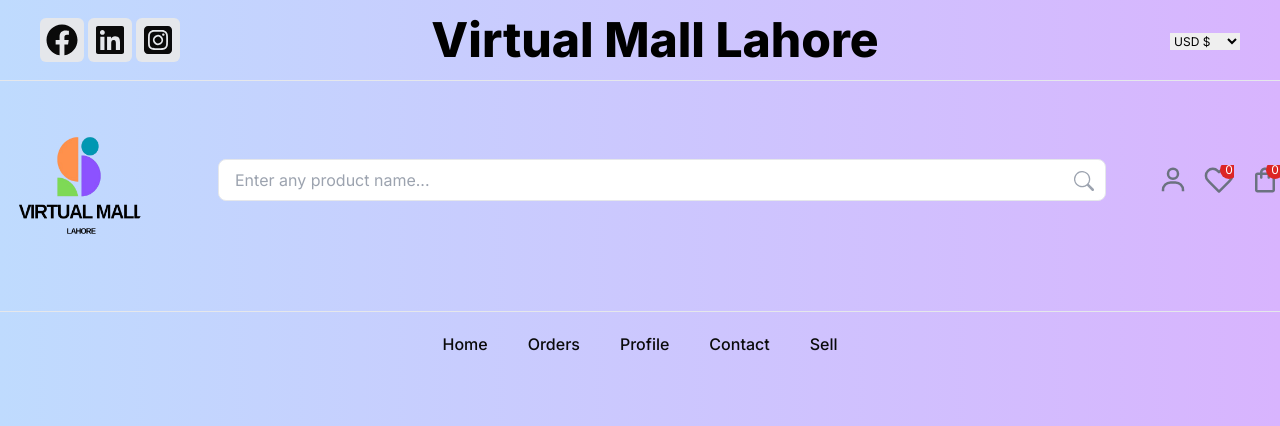
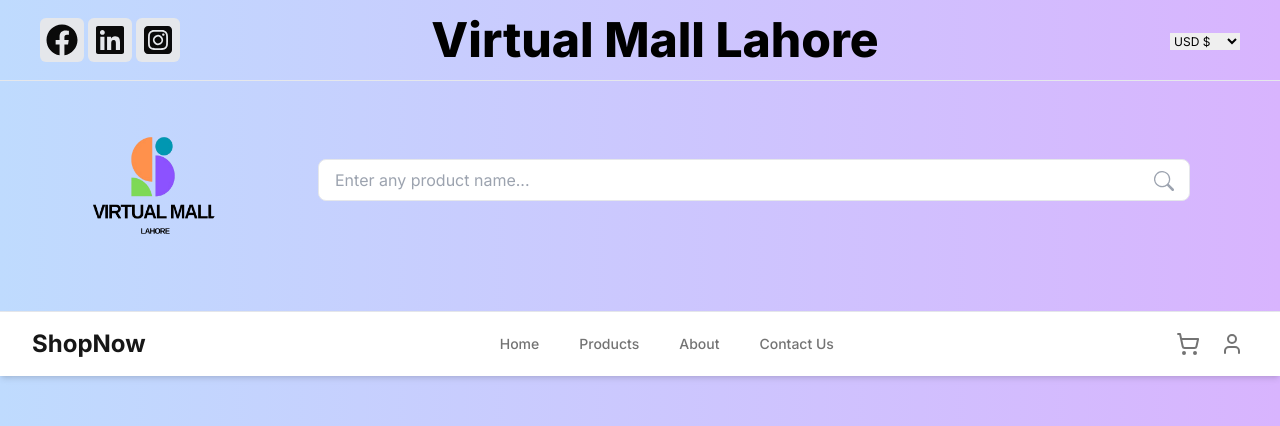
Before and after one commit to sanaa-sys/virtual-mall, a Next.js app: page /home in a window 1280 px wide. Shown: the top 426 px of the page. Built offline with nearby package versions, Linux system fonts and the light colour scheme.

Commit message:
changed functionality of navbar

```diff
--- a/app/cart/page.js
+++ b/app/cart/page.js
@@ -12,11 +12,10 @@
   TableRow,
 } from "@/components/ui/table";
 import { useAppContext } from "../../context/AppContext";
-
-
+import Link from "next/link";
 
 export default function CartPage() {
-    const { cart, setCart} = useAppContext();
+  const { cart, setCart } = useAppContext();
 
   const updateQuantity = (id, newQuantity) => {
     if (newQuantity >= 0) {
@@ -43,7 +42,9 @@
     return (
       <div className="flex flex-col items-center justify-center h-screen">
         <h1 className="text-2xl font-bold mb-4">Your cart is empty</h1>
-        <Button>Continue Shopping</Button>
+        <Link href="/productList" passHref>
+          <Button>Continue Shopping</Button>
+        </Link>
       </div>
     );
   }
--- a/app/productList/page.jsx
+++ b/app/productList/page.jsx
@@ -4,6 +4,7 @@
 import { Grid, Container, CircularProgress, Typography } from "@mui/material";
 import { db } from "../lib/firebase"; // Import the Firestore db object from firebase.js
 import ProductCard from "@/components/ui/productCard";
+import NavBar from "@/components/ui/navbar";
 
 const ProductList = () => {
   const [products, setProducts] = useState([]);
@@ -53,6 +54,7 @@
 
   return (
     <div className="bg-gradient-to-r from-blue-200 to-purple-300">
+      <NavBar />
       <Container>
         <Grid container spacing={4}>
           {products.map((product) => (
@@ -63,7 +65,6 @@
         </Grid>
       </Container>
     </div>
-
   );
 };
 
--- a/components/HeaderTop.jsx
+++ b/components/HeaderTop.jsx
@@ -51,8 +51,8 @@
               name="currency"
               id="currency"
             >
+              <option value="PAK rs">PAK rs</option>
               <option value="USD $">USD $</option>
-              <option value="PAK rs">PAK rs</option>
             </select>
           </div>
         </div>
--- a/components/headermain.jsx
+++ b/components/headermain.jsx
@@ -101,7 +101,7 @@
 
   return (
     <div className="border-b border-gray-200 py-6 bg-gradient-to-r from-blue-200 to-purple-300">
-      <div className="container sm:flex justify-between items-center">
+      <div className="container sm:flex justify-evenly items-center">
         <div className="font-bold text-4xl text-center pr-3 pb-2 sm:pb-0 text-blackish">
           <img
             src="/logo1.png"
@@ -111,10 +111,10 @@
           />
         </div>
 
-        <div className="w-full sm:w-[300px] md:w-[70%] pl-2 relative">
+        <div className="w-full sm:w-[300px] md:w-[70%] pl-2 pr-4 relative">
           <form onSubmit={handleSearch}>
             <input
-              className="border-gray-200 border p-2 px-4 rounded-lg w-full focus:ring-2 focus:ring-purple-500 transition-all"
+              className="border-gray-200 border p-2 px-4 pr-4 rounded-lg w-full focus:ring-2 focus:ring-purple-500 transition-all"
               type="text"
               placeholder="Enter any product name..."
               value={searchTerm}
@@ -123,7 +123,7 @@
             />
             <button type="submit">
               <BsSearch
-                className="absolute right-0 top-0 mr-3 mt-3 text-gray-400"
+                className="absolute right-0 top-0 mr-8 mt-3 text-gray-400"
                 size={20}
               />
             </button>
@@ -146,31 +146,6 @@
             </div>
           )}
         </div>
-
-        <div className="hidden lg:flex gap-4 text-gray-500 text-[30px] pl-1">
-          <BiUser
-            onClick={() => handleRedirect("/signup")}
-            className="cursor-pointer"
-          />
-          <div
-            className="relative cursor-pointer"
-            onClick={() => handleRedirect("/wishlist")}
-          >
-            <FiHeart />
-            <div className="bg-red-600 rounded-full absolute top-0 right-0 w-[18px] h-[18px] text-[12px] text-white grid place-items-center translate-x-1 -translate-y-1">
-              0
-            </div>
-          </div>
-          <div
-            className="relative cursor-pointer"
-            onClick={() => handleRedirect("/cart")}
-          >
-            <MdOutlineShoppingBag />
-            <div className="bg-red-600 rounded-full absolute top-0 right-0 w-[18px] h-[18px] text-[12px] text-white grid place-items-center translate-x-1 -translate-y-1">
-              0
-            </div>
-          </div>
-        </div>
       </div>
 
       {/* Render Search Results */}
--- a/components/ui/navbar.jsx
+++ b/components/ui/navbar.jsx
@@ -1,46 +1,136 @@
-import React from "react";
+"use client";
+
+import React, { useState } from "react";
 import Link from "next/link";
-const NavBar = () => {
+import { ShoppingCart, User, Menu, X } from "lucide-react";
+
+export default function Navbar() {
+  const [isMenuOpen, setIsMenuOpen] = useState(false);
+
+  const toggleMenu = () => {
+    setIsMenuOpen(!isMenuOpen);
+  };
+
   return (
-    <div className="hidden lg:block ">
-      <div className="container">
-        <div className="flex w-fit gap-10 mx-auto font-medium py-5 text-blackish">
+    <nav className="bg-white shadow-md">
+      <div className="max-w-7xl mx-auto px-4 sm:px-6 lg:px-8">
+        <div className="flex items-center justify-between h-16">
+          <div className="flex items-center">
+            <Link href="/" className="flex-shrink-0">
+              <span className="text-2xl font-bold text-primary">ShopNow</span>
+            </Link>
+          </div>
+          <div className="hidden md:block">
+            <div className="ml-10 flex items-baseline space-x-4">
               <Link
-            className="navbar__link relative overflow-hidden"
-            href="http://localhost:3000"
+                href="/home"
+                className="text-muted-foreground hover:text-primary px-3 py-2 rounded-md text-sm font-medium"
               >
                 Home
               </Link>
-
               <Link
-            className="navbar__link relative overflow-hidden"
-            href="http://localhost:3000/order"
+                href="/productList"
+                className="text-muted-foreground hover:text-primary px-3 py-2 rounded-md text-sm font-medium"
               >
-            Orders
-          </Link>
-
-          <Link
-            className="navbar__link relative overflow-hidden"
-            href="http://localhost:3000/profile"
-          >
-            Profile
+                Products
               </Link>
               <Link
-            className="navbar__link relative overflow-hidden"
-            href="http://localhost:3000/contact"
+                href="/about"
+                className="text-muted-foreground hover:text-primary px-3 py-2 rounded-md text-sm font-medium"
               >
-            Contact
+                About
               </Link>
               <Link
-            className="navbar__link relative overflow-hidden"
-            href="http://localhost:3000/sell"
+                href="/contact"
+                className="text-muted-foreground hover:text-primary px-3 py-2 rounded-md text-sm font-medium"
               >
-            Sell
+                Contact Us
+              </Link>
+            </div>
+          </div>
+          <div className="hidden md:block">
+            <div className="ml-4 flex items-center md:ml-6">
+              <Link
+                href="/cart"
+                className="text-muted-foreground hover:text-primary p-1 rounded-full"
+              >
+                <ShoppingCart className="h-6 w-6" />
+                <span className="sr-only">View cart</span>
+              </Link>
+              <Link
+                href="/profile"
+                className="text-muted-foreground hover:text-primary p-1 rounded-full ml-3"
+              >
+                <User className="h-6 w-6" />
+                <span className="sr-only">View profile</span>
+              </Link>
+            </div>
+          </div>
+          <div className="-mr-2 flex md:hidden">
+            <button
+              onClick={toggleMenu}
+              className="inline-flex items-center justify-center p-2 rounded-md text-muted-foreground hover:text-primary hover:bg-accent focus:outline-none focus:ring-2 focus:ring-inset focus:ring-primary"
+              aria-expanded={isMenuOpen}
+            >
+              <span className="sr-only">Open main menu</span>
+              {isMenuOpen ? (
+                <X className="block h-6 w-6" aria-hidden="true" />
+              ) : (
+                <Menu className="block h-6 w-6" aria-hidden="true" />
+              )}
+            </button>
+          </div>
+        </div>
+      </div>
+
+      {isMenuOpen && (
+        <div className="md:hidden">
+          <div className="px-2 pt-2 pb-3 space-y-1 sm:px-3">
+            <Link
+              href="/home"
+              className="text-muted-foreground hover:text-primary block px-3 py-2 rounded-md text-base font-medium"
+            >
+              Home
+            </Link>
+            <Link
+              href="/productList"
+              className="text-muted-foreground hover:text-primary block px-3 py-2 rounded-md text-base font-medium"
+            >
+              Products
+            </Link>
+            <Link
+              href="/about"
+              className="text-muted-foreground hover:text-primary block px-3 py-2 rounded-md text-base font-medium"
+            >
+              About
+            </Link>
+            <Link
+              href="/contact"
+              className="text-muted-foreground hover:text-primary block px-3 py-2 rounded-md text-base font-medium"
+            >
+              Contact Us
+            </Link>
+          </div>
+          <div className="pt-4 pb-3 border-t border-border">
+            <div className="flex items-center px-5">
+              <Link
+                href="/cart"
+                className="text-muted-foreground hover:text-primary p-1 rounded-full"
+              >
+                <ShoppingCart className="h-6 w-6" />
+                <span className="sr-only">View cart</span>
+              </Link>
+              <Link
+                href="/profile"
+                className="text-muted-foreground hover:text-primary p-1 rounded-full ml-3"
+              >
+                <User className="h-6 w-6" />
+                <span className="sr-only">View profile</span>
               </Link>
             </div>
           </div>
         </div>
+      )}
+    </nav>
   );
-};
-
-export default NavBar;
+}
```
Also changed, not shown: app/profile/page.js (+14 -5 lines). Lines whose indentation alone changed are shown as unchanged.
